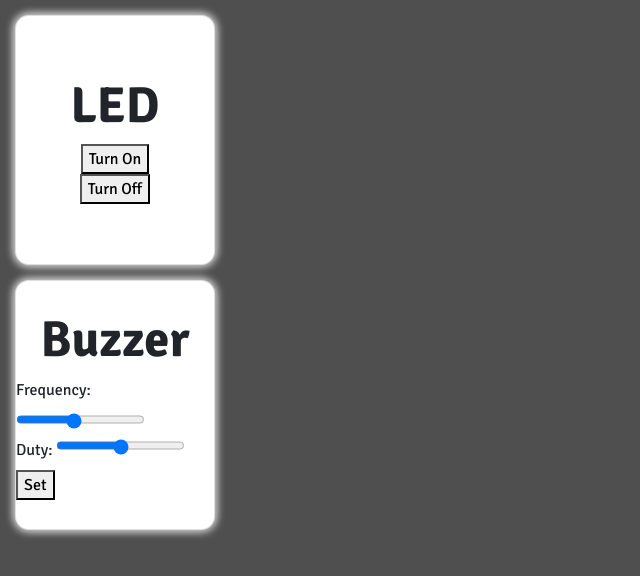
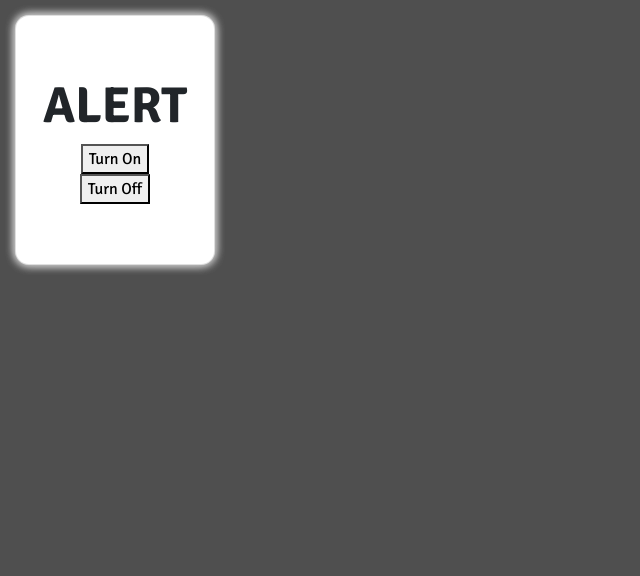
Before and after one commit to Navarro45/ExpCriativpjbl02, a Flask app: page /centrala in a window 1280 px wide. Shown: the part 57-633 px from the top of the page, without its empty margins (0-640 px from the left). Run offline with Flask 3, Linux system fonts and the light colour scheme; some libraries are stand-ins or nearby versions.

Commit message:
Update 38

```diff
--- a/ExpCriativpjbl02-main/pjbl2/app.py
+++ b/ExpCriativpjbl02-main/pjbl2/app.py
@@ -83,7 +83,6 @@ def handle_message(client, userdata, message):
   topic = message.topic
   content = json.loads(message.payload.decode())
   if topic == MQTT_TOPIC_TEMPERATURE:
-    print(content)
     for i in content:
       if content[i] == str:
           content.pop(i)
@@ -91,11 +90,10 @@ def handle_message(client, userdata, message):
     if temperatura > 35:
       alerta = "Alerta! Temperatura muito alta"
       float(temperatura)
-      mqtt_client.publish(MQTT_TOPIC_ALERT, alerta)
+      mqtt_client.publish(MQTT_TOPIC_SEND, alerta)
     else:
       alerta = ""
   if topic == MQTT_TOPIC_HUMIDITY:
-    print(content)
     for i in content:
       if content[i] == str:
           content.pop(i)
@@ -103,7 +101,7 @@ def handle_message(client, userdata, message):
     if umidade < 25:
       alerta = "Alerta! Umidade muito baixa"
       float(umidade)
-      mqtt_client.publish(MQTT_TOPIC_ALERT, alerta)
+      mqtt_client.publish(MQTT_TOPIC_SEND, alerta)
     else:
       alerta = ""
   else:
@@ -124,10 +122,7 @@ def controle():
     message_type = request.form['message_type']
     if message_type == 'led':
         message = request.form['led_state']
-        mqtt_client.publish(MQTT_TOPIC_SEND, message)
-    elif message_type == 'buzzer':
-        message = request.form['buzzer_frequency'], request.form['buzzer_duty']
-        mqtt_client.publish(MQTT_TOPIC_SEND, message)
+        mqtt_client.publish(MQTT_TOPIC_ALERT, message)
     return render_template("centrala.html")
   else:
     return render_template("centrala.html")
--- a/ExpCriativpjbl02-main/pjbl2/templates/centrala.html
+++ b/ExpCriativpjbl02-main/pjbl2/templates/centrala.html
@@ -3,13 +3,14 @@
 <head>
     <meta charset="UTF-8">
     <meta name="viewport" content="width=device-width, initial-scale=1.0">
+    <link rel="stylesheet" href="/static/css/style.css"/>
     <title>Document</title>
 </head>
 <body>
     {%extends "base.html"%}
     {%block content%}
     <div class="card">
-        <h2>LED</h2>
+        <h2>ALERT</h2>
         <form action="/controle" method="POST">
             <input type="hidden" name="message_type" value="led">
             <button type="submit" name="led_state" value="1">Turn On</button>
@@ -19,19 +20,6 @@
             <button type="submit" name="led_state" value="0">Turn Off</button>
         </form>
     </div>
-    <div class="card">
-        <h2>Buzzer</h2>
-        <form action="/controle" method="POST">
-            <input type="hidden" name="message_type" value="buzzer">
-                <label for="buzzer_frequency">Frequency:</label>
-                <input type="range" id="buzzer_frequency" name="buzzer_frequency" min="100" max="1000" value="500">
-                <br>
-            <label for="buzzer_duty">Duty:</label>
-            <input type="range" id="buzzer_duty" name="buzzer_duty" min="10" max="90" value="50">
-            <br>
-            <button type="submit">Set</button>
-        </form>
-    </div>
     {% endblock %}
 
 </body>
```
